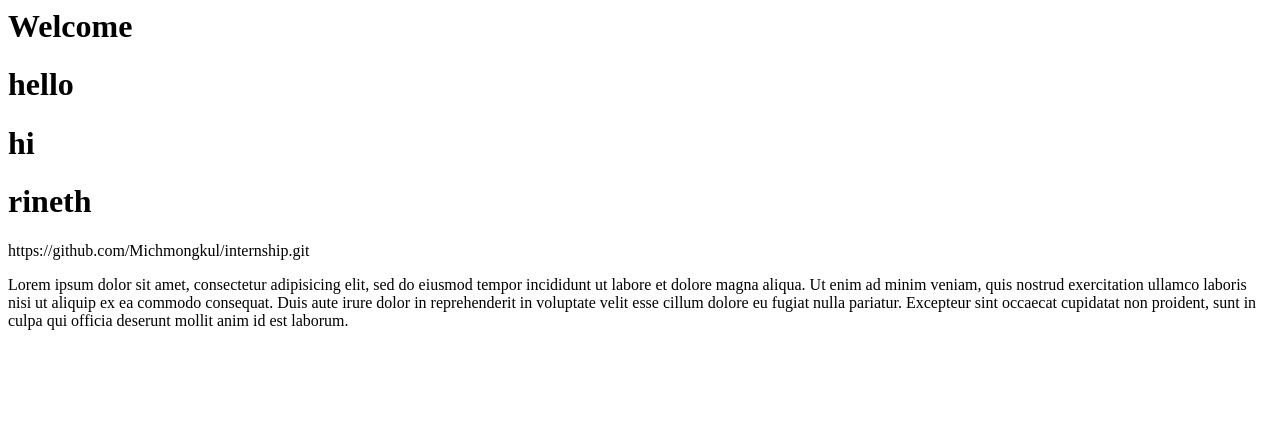
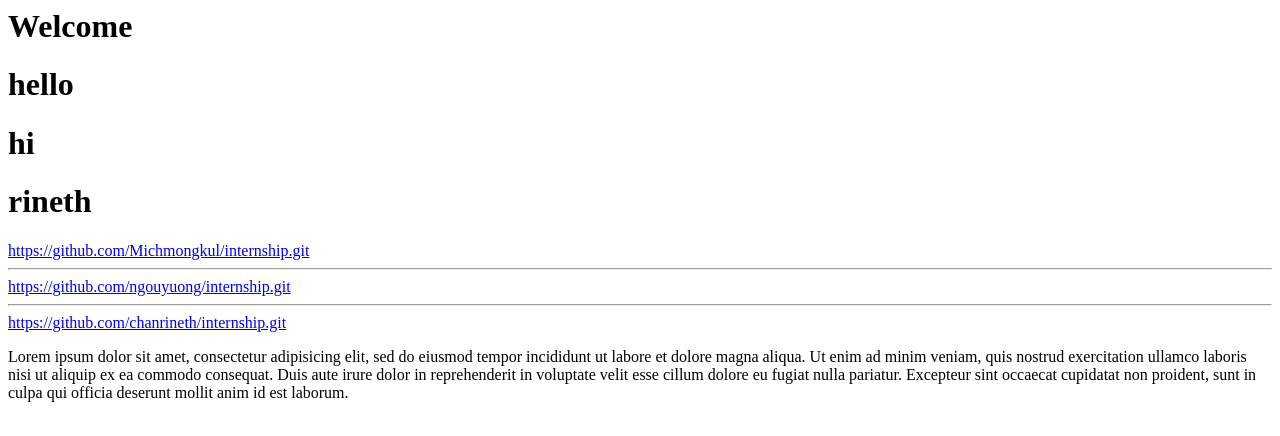
Before and after one commit to leakena/internship, a plain HTML site: page index.html in a window 1280 px wide. Drawn offline with Linux system fonts and the light colour scheme.

Commit message:
[Fix] edit index.tml

```diff
--- a/index.html
+++ b/index.html
@@ -1,4 +1,4 @@
-<htm>
+<html>
     <head>
         <title>Welcom to ITC</title>
     </head>
@@ -7,7 +7,11 @@
         <h1>hello</h1>
 		<h1>hi</h1>
 		<h1>rineth</h1>
-		<p>https://github.com/Michmongkul/internship.git</p>
+		<a href="https://github.com/Michmongkul/internship.git">https://github.com/Michmongkul/internship.git</a>
+        <hr>
+        <a href="https://github.com/ngouyuong/internship.git">https://github.com/ngouyuong/internship.git</a>
+        <hr>
+        <a href="https://github.com/chanrineth/internship.git">https://github.com/chanrineth/internship.git</a>
         <p>Lorem ipsum dolor sit amet, consectetur adipisicing elit, sed do eiusmod
         tempor incididunt ut labore et dolore magna aliqua. Ut enim ad minim veniam,
         quis nostrud exercitation ullamco laboris nisi ut aliquip ex ea commodo
@@ -15,4 +19,4 @@
         cillum dolore eu fugiat nulla pariatur. Excepteur sint occaecat cupidatat non
         proident, sunt in culpa qui officia deserunt mollit anim id est laborum.</p>
     </body>
-</htm>
+</html>
```
